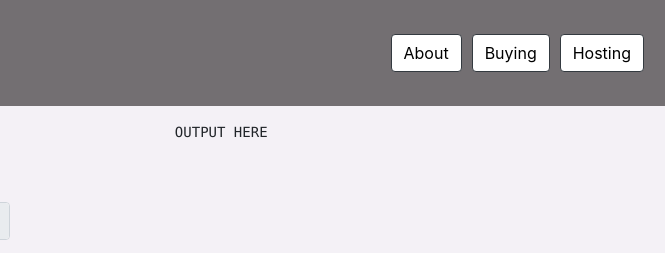
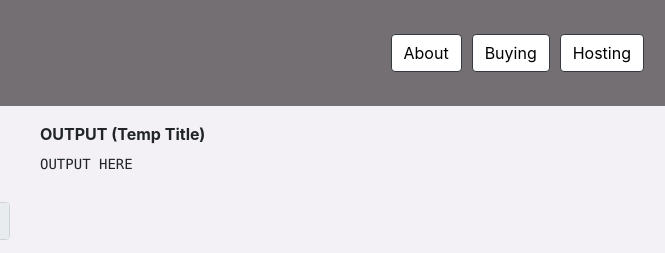
Before and after one commit to emily-zhao/ServeShare, a website built with webpack: page frontend/src/Buyer Page.html in a window 1280 px wide. Shown: the top 253 px of the page, 615-1280 px from the left. Built offline with nearby package versions, Linux system fonts and the light colour scheme.

Commit message:
Update Buyer Page.html
Another Output Update

```diff
--- a/frontend/src/Buyer Page.html
+++ b/frontend/src/Buyer Page.html
@@ -82,9 +82,9 @@
             </form>
         </div>
         <div id="output" class="col-sm">
-            <pre id="outputText" style="margin: 16px 0px">
-                OUTPUT HERE
-            </pre>
+            <label for="input" style="margin-top: 16px; font-weight: bold"> OUTPUT (Temp Title)</label>
+
+            <pre id="outputText">OUTPUT HERE</pre>
         </div>
     </div>
 </div>
```
